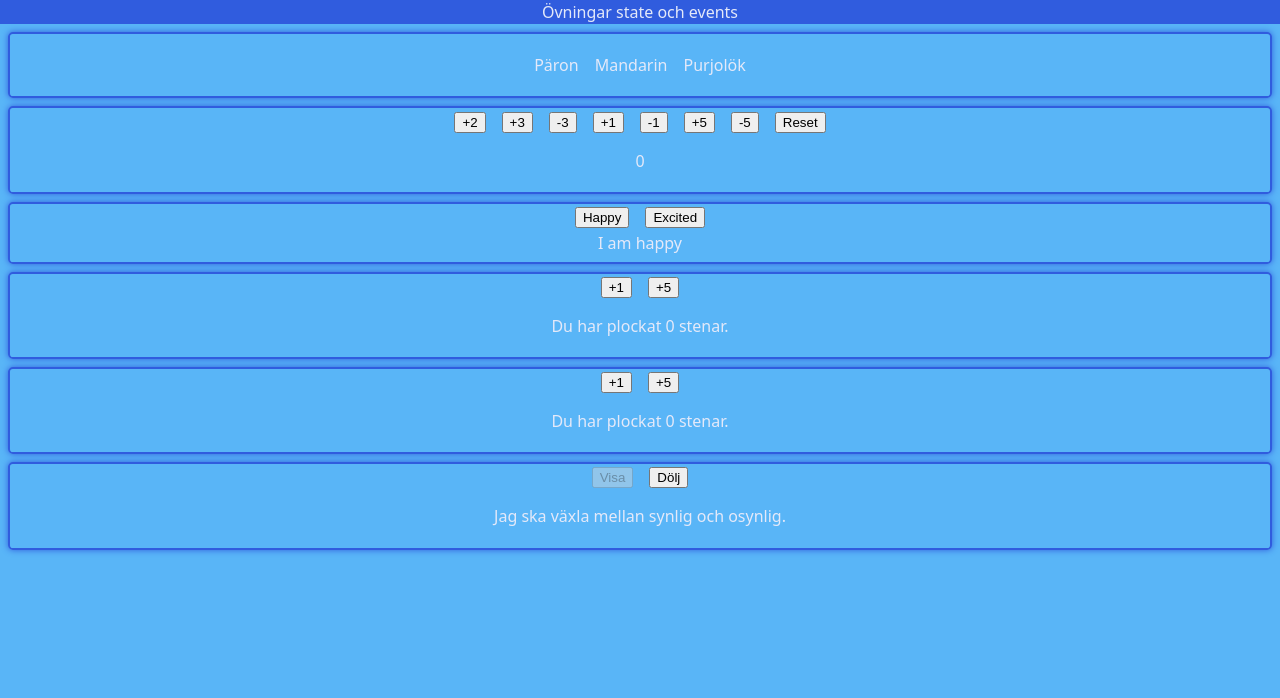
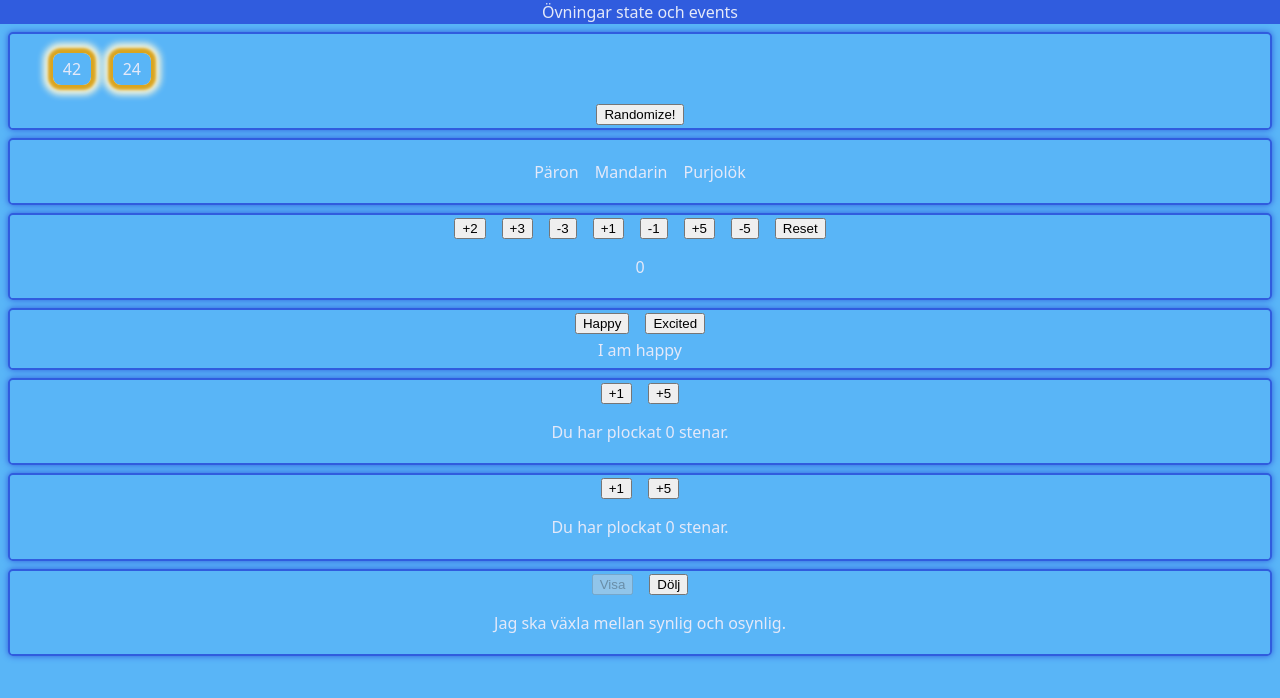
Before and after one commit to ha-fed25-jsf/03-exercises, a React (Vite) app: page / in a window 1280 px wide. Shown: the top 698 px of the page. Built offline with nearby package versions, Linux system fonts and the light colour scheme.

Commit message:
4.2 random numbers

```diff
--- a/src/App.jsx
+++ b/src/App.jsx
@@ -4,6 +4,7 @@ import Counter from './components/Counter.jsx'
 import HideShow from './components/HideShow.jsx'
 import Calculator from './components/Calculator.jsx'
 import FruitList from './components/FruitList.jsx'
+import RandomNumbers from './components/RandomNumbers.jsx'
 
 function App() {
 	return (
@@ -12,6 +13,7 @@ function App() {
 				Övningar state och events
 			</header>
 			<main>
+				<RandomNumbers />
 				<FruitList />
 				<Calculator />
 				<Feeling />
--- /dev/null
+++ b/src/components/RandomNumbers.jsx
@@ -0,0 +1,40 @@
+import { useState } from 'react'
+
+const style = {
+	listStyleType: 'none',
+	display: 'flex',
+	flexDirection: 'row',
+	flexWrap: 'wrap',
+	gap: '1.4em'
+}
+const liStyle = {
+	boxShadow: '0 0 3px 5px goldenrod, 0 0 6px 10px beige',
+	padding: '0.25em 0.6em',
+	borderRadius: '0.5em'
+}
+
+const RandomNumbers = () => {
+	const [numbers, setNumbers] = useState([
+		{ id: 1, value: 42 },
+		{ id: 2, value: 24 }
+	])
+
+	const handleClick = () => {
+		const r = Math.floor(Math.random() * 100)
+		const maxId = numbers[numbers.length - 1].id
+		setNumbers([ ...numbers, { id: maxId + 1, value: r } ])
+		console.log('Listan: ', numbers)
+	}
+
+	return (
+		<div className="framed">
+			<ul style={style}>
+				{numbers.map(({ id, value }) => (
+					<li key={id} style={liStyle}> {value} </li>
+				))}
+			</ul>
+			<button onClick={handleClick}> Randomize! </button>
+		</div>
+	)
+}
+export default RandomNumbers
```
